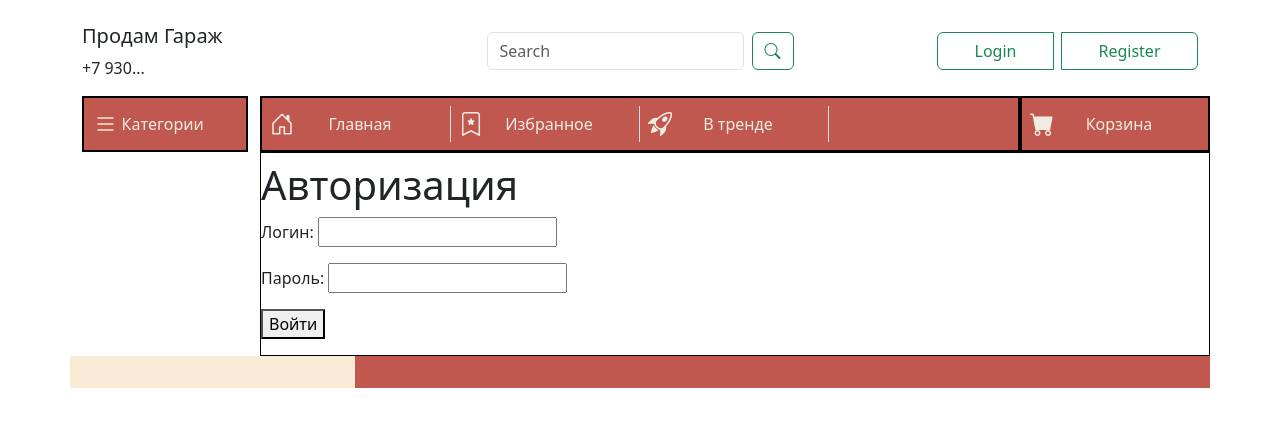
After one commit to JuxtaPose161/countryshop, a Django app: page /auth/login in a window 1280 px wide. The commit adds this page. Shown: the top 427 px of the page. Run offline with Django 3.2, Linux system fonts and the light colour scheme.

Commit message:
base login and logout

```diff
--- a/countryshop/settings.py
+++ b/countryshop/settings.py
@@ -129,3 +129,6 @@ MEDIA_URL = '/media/'
 # https://docs.djangoproject.com/en/3.2/ref/settings/#default-auto-field
 
 DEFAULT_AUTO_FIELD = 'django.db.models.BigAutoField'
+
+LOGIN_REDIRECT_URL = 'shop'
+LOGOUT_REDIRECT_URL = 'shop'
--- a/mainshop/templates/mainshop/_base.html
+++ b/mainshop/templates/mainshop/_base.html
@@ -29,10 +29,17 @@
                     </div>
                 </div>
                 <div class="col-3">
+                    {% if user.is_authenticated %}
                     <div class="btn-group d-flex py-4 gap-2" role="auth">
-                        <a href="{% url 'auth:register' %}" type="button" class="btn btn-outline-success">Login</a>
+                        <button type="button" class="btn btn-outline-success" disabled>{{ user.username }}</button>
+                        <a href="{% url 'auth:logout' %}" type="button" class="btn btn-outline-success">Logout</a>
+                    </div>
+                    {% else %}
+                    <div class="btn-group d-flex py-4 gap-2" role="auth">
+                        <a href="{% url 'auth:login' %}" type="button" class="btn btn-outline-success">Login</a>
                         <a href="{% url 'auth:register' %}" type="button" class="btn btn-outline-success">Register</a>
                     </div>
+                    {% endif %}
                 </div>
             </div>
         </header>
--- a/users/form.py
+++ b/users/form.py
@@ -1,5 +1,6 @@
 from django import forms
 from django.contrib.auth import get_user_model
+from django.contrib.auth.forms import AuthenticationForm
 
 
 class UserRegisterForm(forms.ModelForm):
@@ -16,3 +17,7 @@ class UserRegisterForm(forms.ModelForm):
         if data['password']!=data['password_r']:
             raise forms.ValidationError('Не совпадают пароли')
         return data['password']
+
+class UserLoginForm(forms.Form):
+    username = forms.CharField(label='Логин')
+    password = forms.CharField(label='Пароль', widget=forms.PasswordInput())
--- /dev/null
+++ b/users/templates/users/login.html
@@ -0,0 +1,9 @@
+{% extends 'mainshop/_base.html' %}
+{% block content %}
+    <h1>Авторизация</h1>
+    <form method="post" action="">
+    {% csrf_token %}
+        {{ form.as_p }}
+        <p><button type="submit">Войти</button></p>
+    </form>
+{% endblock %}
--- a/users/urls.py
+++ b/users/urls.py
@@ -5,4 +5,6 @@ app_name = 'auth'
 
 urlpatterns = [
     path('register', views.register, name='register'),
+    path('login', views.login_user, name='login'),
+    path('logout', views.logout_user, name='logout'),
 ]
--- a/users/views.py
+++ b/users/views.py
@@ -1,6 +1,9 @@
-from django.shortcuts import render
+from django.contrib.auth import authenticate, login, logout
+from django.http import HttpResponseRedirect
+from django.shortcuts import render, redirect
+from django.urls import reverse
 
-from .form import UserRegisterForm
+from .form import UserRegisterForm, UserLoginForm
 
 
 def register(request):
@@ -14,3 +17,19 @@ def register(request):
     else:
         form = UserRegisterForm()
     return render(request, 'users/register.html', {'form': form})
+
+def login_user(request):
+    if request.method == 'POST':
+        form = UserLoginForm(request.POST)
+        if form.is_valid():
+            data = form.cleaned_data
+            user = authenticate(request, username = data['username'], password = data['password'])
+            if user:
+                login(request, user)
+                return redirect('shop')
+    else:
+        form = UserLoginForm()
+    return render(request, 'users/login.html', {'form': form})
+def logout_user(request):
+    logout(request)
+    return redirect('shop')
```
Also changed, not shown: db.sqlite3.
